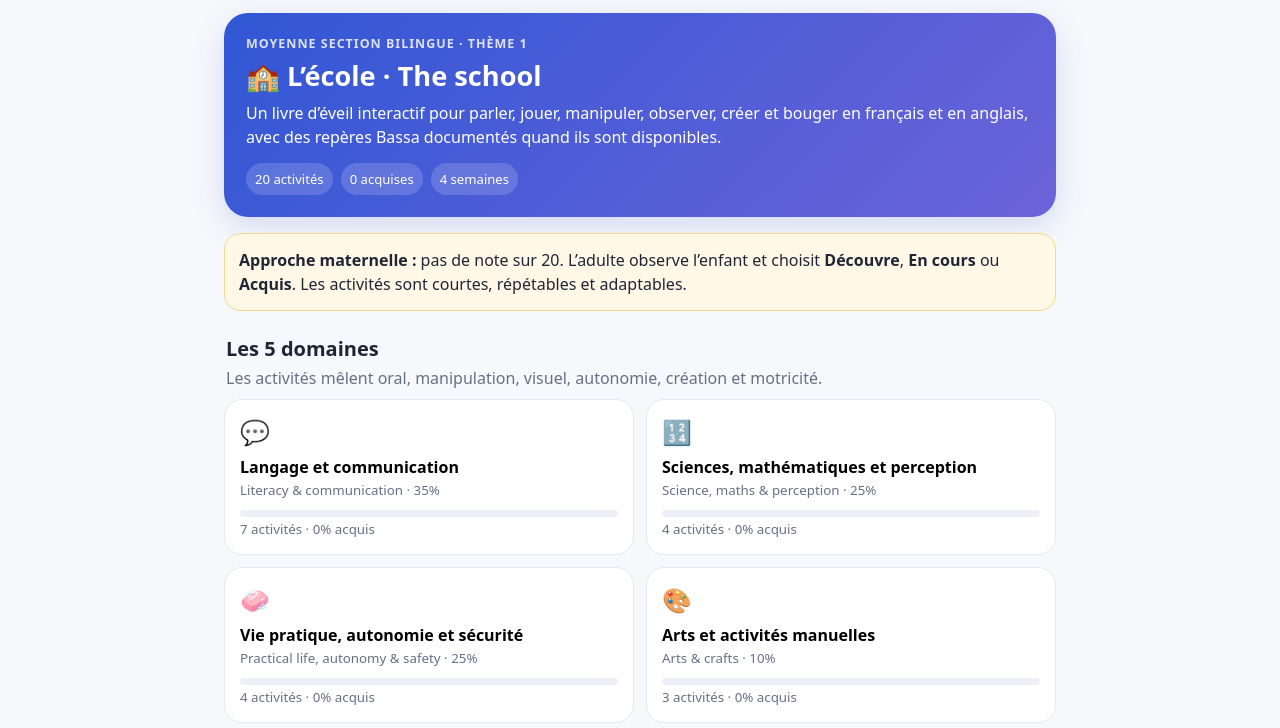
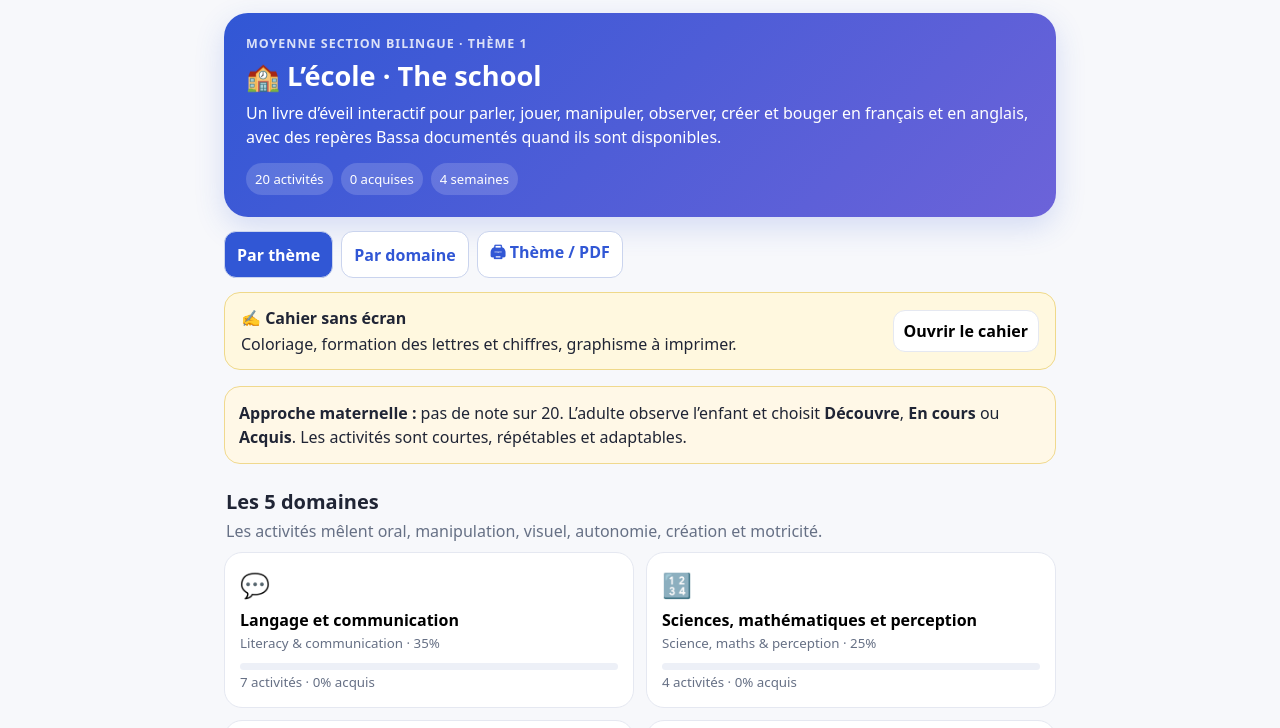
Before and after one commit to lejuannito/klassia, a plain HTML site: page ms/index.html in a window 1280 px wide. Shown: the part 70-798 px from the top of the page. Drawn offline with Linux system fonts and the light colour scheme.

Commit message:
Enable MS v14 domain navigation, print/PDF and graphism workbooks

```diff
--- a/ms/index.html
+++ b/ms/index.html
@@ -6,10 +6,12 @@
 <meta name="theme-color" content="#3157d5">
 <title>Klassia · Moyenne Section bilingue</title>
 <link rel="stylesheet" href="./style-v13.css">
+<link rel="stylesheet" href="./ms-v14.css">
 </head>
 <body>
 <div id="app"><div class="loading">Klassia · Moyenne Section bilingue…</div></div>
 <script src="./app-core-v13.js"></script>
 <script src="./app-ui-v13.js"></script>
+<script src="./ms-v14.js"></script>
 </body>
 </html>
```
